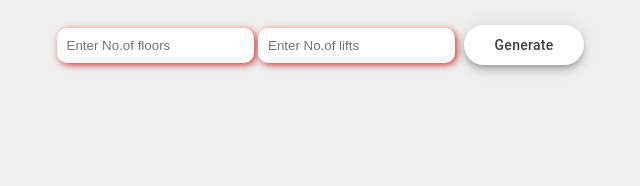
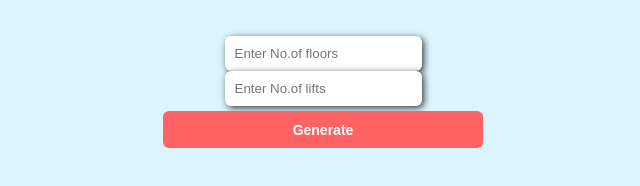
Before and after one commit to raj1802/lift-simulation, a plain HTML site: page index.html in a window 1280 px wide. Shown: the whole page, without its empty margins (317-957 px from the left). Drawn offline with Linux system fonts and the light colour scheme.

Commit message:
html changes

```diff
--- a/script.js
+++ b/script.js
@@ -8,6 +8,8 @@ let liftBusy = [];
 let requestedFloors = { up: new Set(), down: new Set() };
 
 function generateBuilding() {
+
+
     const errorMessage = document.getElementById('error-message');
     if (errorMessage) {
         errorMessage.remove();
@@ -21,6 +23,9 @@ function generateBuilding() {
         displayError('Please enter valid positive numbers above one for floors and lifts.');
         return;
     }
+
+    const control= document.getElementById('control-panel');
+    control.innerHTML = '';
 
     const building = document.getElementById('building');
     building.innerHTML = '';
--- a/styles.css
+++ b/styles.css
@@ -5,12 +5,20 @@ body {
     align-items: center;
     margin: 0;
     padding: 20px;
-    background-color: #f0f0f0;
+    background-color: #7fdaf844;
 }
 
 #control-panel {
-    margin-bottom: 50px;
-    text-align: center;
+    display: flex;
+    flex-direction: column;
+    margin: 0 auto;
+    justify-content: center;
+    align-items: center;
+    width: 20rem;
+    height: auto;
+    padding: 1em;
+    border-radius: 4px;
+
 }
 
 #building {
@@ -23,37 +31,14 @@ body {
 }
 
 #generate {
-    align-items: center;
-    appearance: none;
-    background-color: #fff;
-    border-radius: 24px;
-    border-style: none;
-    box-shadow: rgba(0, 0, 0, .2) 0 3px 5px -1px, rgba(0, 0, 0, .14) 0 6px 10px 0, rgba(0, 0, 0, .12) 0 1px 18px 0;
-    box-sizing: border-box;
-    color: #3c4043;
+    border-radius: 6px;
+    padding: 0.75em 1em;
+    color: #fff;
+    background-color: #ff6263;
     cursor: pointer;
-    display: inline-flex;
-    fill: currentcolor;
-    font-family: "Google Sans", Roboto, Arial, sans-serif;
-    font-size: 14px;
-    font-weight: 500;
-    height: 40px;
-    justify-content: center;
-    letter-spacing: .25px;
-    line-height: normal;
-    max-width: 100%;
-    overflow: visible;
-    padding: 10px;
-    position: relative;
-    text-align: center;
-    text-transform: none;
-    transition: box-shadow 280ms cubic-bezier(.4, 0, .2, 1), opacity 15ms linear 30ms, transform 270ms cubic-bezier(0, 0, .2, 1) 0ms;
-    user-select: none;
-    -webkit-user-select: none;
-    touch-action: manipulation;
-    width: 15vh;
-    will-change: transform, opacity;
-    z-index: 0;
+    width: 100%;
+    border: none;
+    outline: none;
 }
 
 .floor {
@@ -73,11 +58,11 @@ body {
     max-width: 190px;
     padding: 10px;
     border: none;
-    border-radius: 4px;
-    box-shadow: 2px 2px 7px 0 rgba(202, 7, 7, 0.797);
+    border-radius: 0px;
+    box-shadow: 2px 2px 7px 0 rgba(10, 10, 10, 0.797);
     outline: none;
-    color: rgba(19, 19, 19, 0.877);
-    border-radius: 10px;
+    color: rgba(216, 32, 32, 0.877);
+    border-radius: 6px;
 }
 
 
```
Also changed, not shown: index.html (+1 -0 lines).
